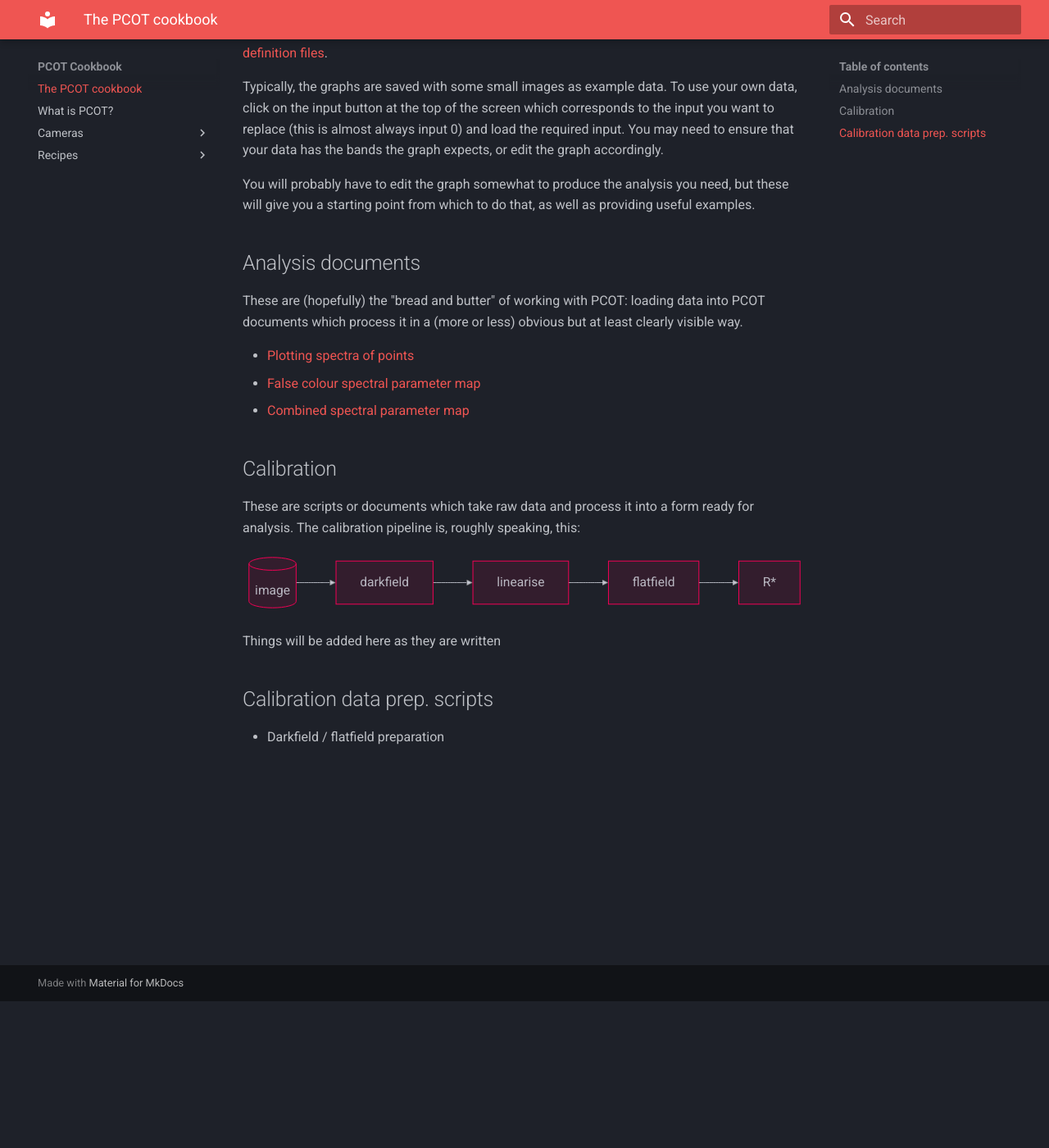
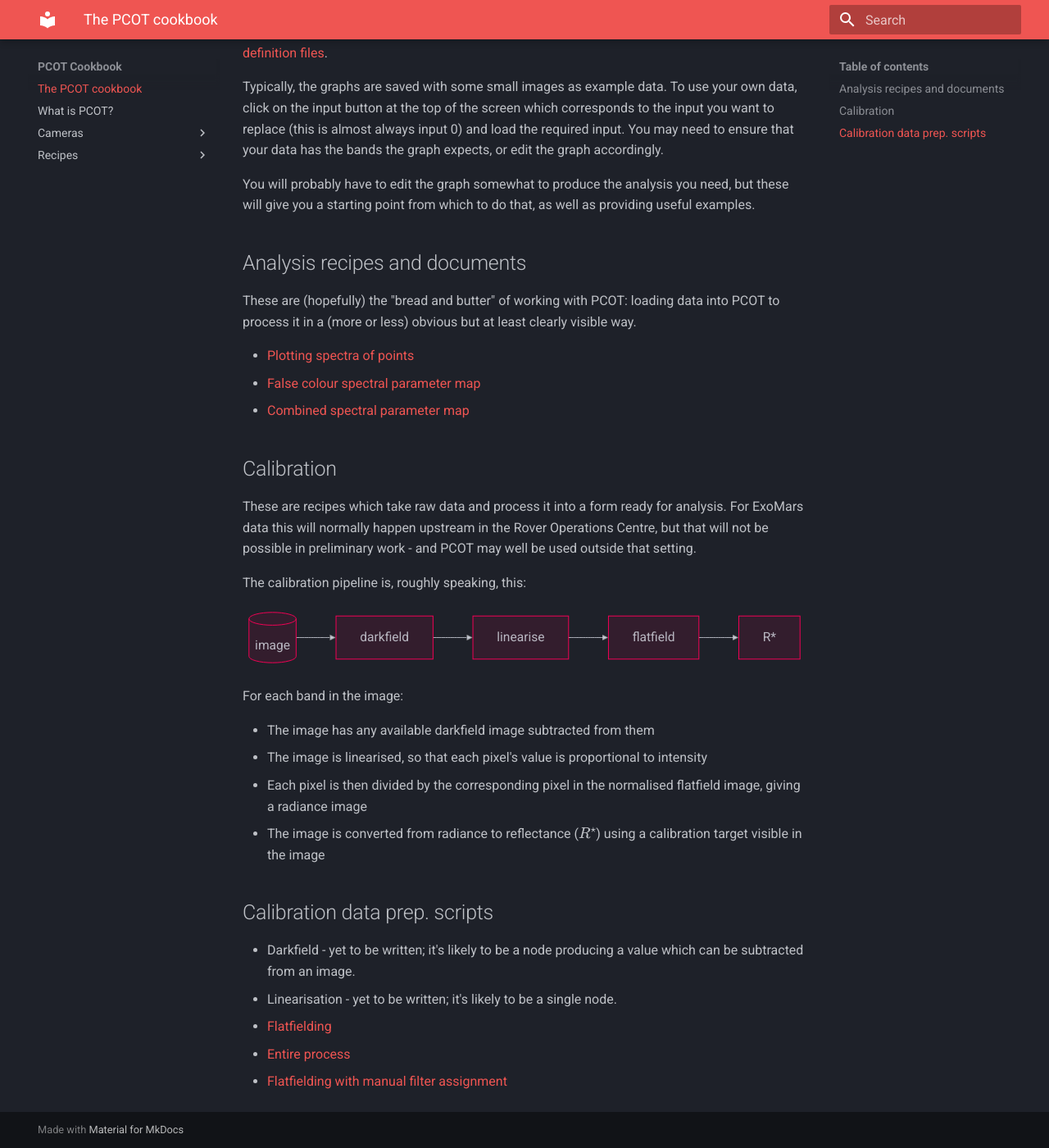
Before and after one commit to AU-ExoMars/PCOT-Cookbook, an MkDocs documentation site: the page built from docs/index.md, in a window 1280 px wide and 1400 px high, scrolled down 179 px. Shown: the whole window at 82% size. Built offline with MkDocs 1.6.1 and Material for MkDocs 9.7.7, drawn with Linux system fonts in a browser that asks for light colours; formulas are drawn with MathJax 3.

Commit message:
flatfields

````diff
--- a/docs/index.md
+++ b/docs/index.md
@@ -15,10 +15,10 @@ You will probably have to edit the graph somewhat to produce the
 analysis you need, but these will give you a starting point from
 which to do that, as well as providing useful examples.
 
-## Analysis documents
+## Analysis recipes and documents
 
 These are (hopefully) the "bread and butter" of working with PCOT: loading
-data into PCOT documents which process it in a (more or less) obvious
+data into PCOT to process it in a (more or less) obvious
 but at least clearly visible way.
 
 * [Plotting spectra of points](recipes/spectrum.md)
@@ -27,16 +27,31 @@ but at least clearly visible way.
 
 ## Calibration
 
-These are scripts or documents which take raw data and process it
-into a form ready for analysis. The calibration pipeline is, roughly
+These are recipes which take raw data and process it
+into a form ready for analysis. For ExoMars data this will normally
+happen upstream in the Rover Operations Centre, but that will
+not be possible in preliminary work - and PCOT may well be used outside
+that setting.
+
+The calibration pipeline is, roughly
 speaking, this:
 
 ```mermaid
 flowchart LR
 image[(image)] --> darkfield --> linearise --> flatfield --> Rstar[R*]
 ```
-Things will be added here as they are written
+For each band in the image:
+
+* The image has any available darkfield image subtracted from them
+* The image is linearised, so that each pixel's value is proportional to intensity
+* Each pixel is then divided by the corresponding pixel in the normalised flatfield image, giving a radiance image
+* The image is converted from radiance to reflectance ($R^{\star}$) using a calibration target visible in the image
+
 
 ## Calibration data prep. scripts
 
-* Darkfield / flatfield preparation
+* Darkfield - yet to be written; it's likely to be a node producing a value which can be subtracted from an image.
+* Linearisation - yet to be written; it's likely to be a single node.
+* [Flatfielding](recipes/flatfield.md)
+* [Entire process](recipes/calibration.md)
+* [Flatfielding with manual filter assignment](recipes/flatfieldwithmanual.md)
--- a/mkdocs.yml
+++ b/mkdocs.yml
@@ -12,6 +12,8 @@ markdown_extensions:
     - attr_list
     - lightbox:LightBoxExtension # lightbox images with ![!Caption](img.png)
     - admonition
+    - footnotes
+    - pymdownx.arithmatex # permits $..$ and \[ .. \] for maths; \begin{..}..\end{..} works too
     - pymdownx.details
     - pymdownx.superfences:
         custom_fences:
@@ -26,6 +28,7 @@ plugins:
 
 extra_javascript:
     - js/lightbox-plus-jquery.min.js
+    - https://cdnjs.cloudflare.com/ajax/libs/mathjax/2.7.7/MathJax.js?config=TeX-MML-AM_CHTML
 
 extra_css:
     - css/lightbox.min.css
````
Also changed, not shown: docs/cameras/index.md (+16 -0 lines), docs/recipes/flatfield.md (added, +54 -0 lines), docs/recipes/screenshots/flatfield-bad.png (added), docs/recipes/screenshots/flatfield-fixed.png (added), docs/recipes/screenshots/flatfield-plot.png (added), docs/recipes/screenshots/flatfield.png (added), docs/recipes/screenshots/flatfield_input_setup.png (added), 1 other file.
